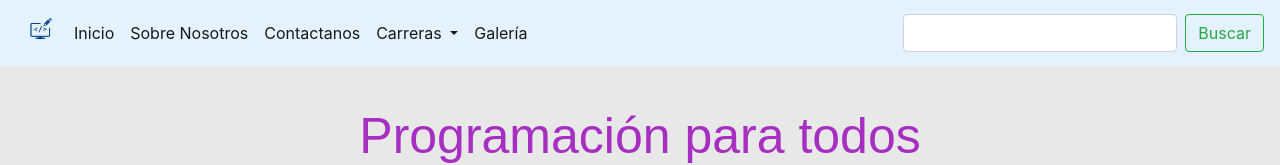
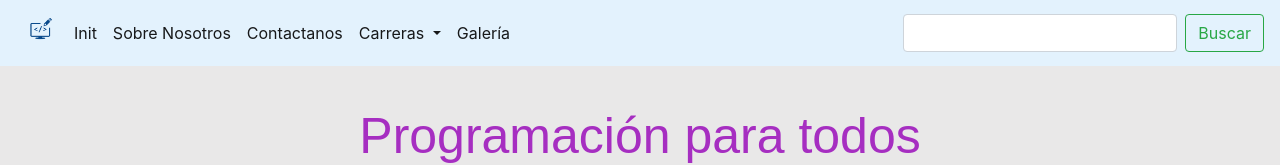
Before and after one commit to AlejoMiceli/primer-proyecto, a website: page index.html in a window 1280 px wide. Shown: the top 165 px of the page. Drawn offline with nearby package versions, Linux system fonts and the light colour scheme.

Commit message:
Cambio prueba

```diff
--- a/index.html
+++ b/index.html
@@ -26,7 +26,7 @@
 		  <div class="collapse navbar-collapse" id="navbarSupportedContent">
 		    <ul class="navbar-nav mr-auto">
 				<li class="nav-item active">
-					<a class="nav-link" href="index.html">Inicio</a>
+					<a class="nav-link" href="index.html">Init</a>
 				</li>
 		       <li class="nav-item active">
 		        <a class="nav-link" href="nosotros.html">Sobre Nosotros</a>
```
